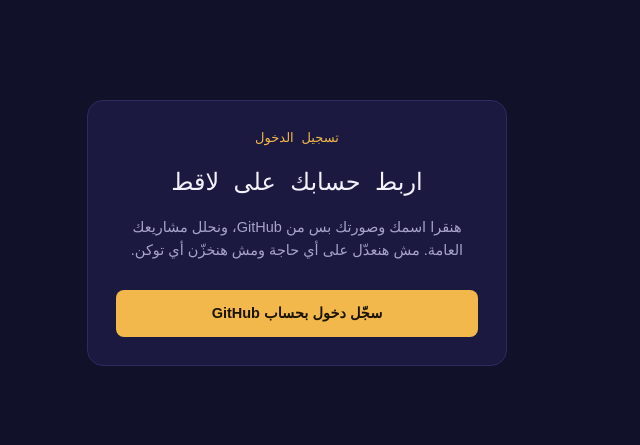
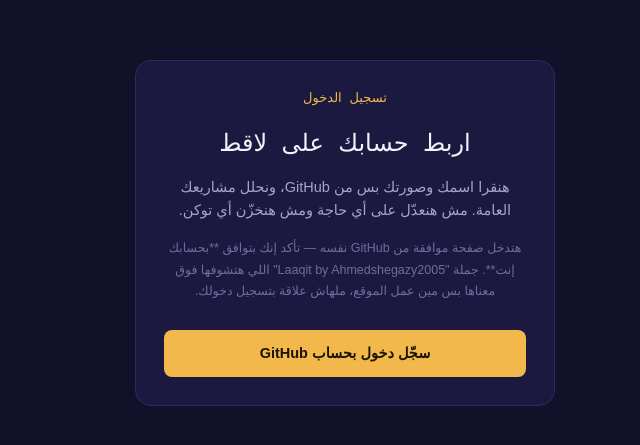
Before and after one commit to Ahmedshegazy2005/laaqit-app, a Next.js app: page /login in a window 1280 px wide. Shown: the part 167-612 px from the top of the page, without its empty margins (436-1076 px from the left). Built offline with nearby package versions, Linux system fonts and the light colour scheme; no server answers.

Commit message:
Update page.js

```diff
--- a/app/login/page.js
+++ b/app/login/page.js
@@ -26,8 +26,11 @@
         <h1 style={{ fontFamily: "'IBM Plex Mono', monospace", fontSize: 24, marginBottom: 12 }}>
           اربط حسابك على لاقط
         </h1>
-        <p style={{ color: "var(--ink-soft)", fontSize: 14.5, marginBottom: 28 }}>
+        <p style={{ color: "var(--ink-soft)", fontSize: 14.5, marginBottom: 16 }}>
           هنقرا اسمك وصورتك بس من GitHub، ونحلل مشاريعك العامة. مش هنعدّل على أي حاجة ومش هنخزّن أي توكن.
+        </p>
+        <p style={{ color: "var(--ink-dim)", fontSize: 12.5, marginBottom: 28, lineHeight: 1.7 }}>
+          هتدخل صفحة موافقة من GitHub نفسه — تأكد إنك بتوافق **بحسابك إنت**. جملة "Laaqit by Ahmedshegazy2005" اللي هتشوفها فوق معناها بس مين عمل الموقع، ملهاش علاقة بتسجيل دخولك.
         </p>
         <button onClick={signInWithGitHub} className="btn btn-signal" style={{ width: "100%", justifyContent: "center" }}>
           سجّل دخول بحساب GitHub
```
